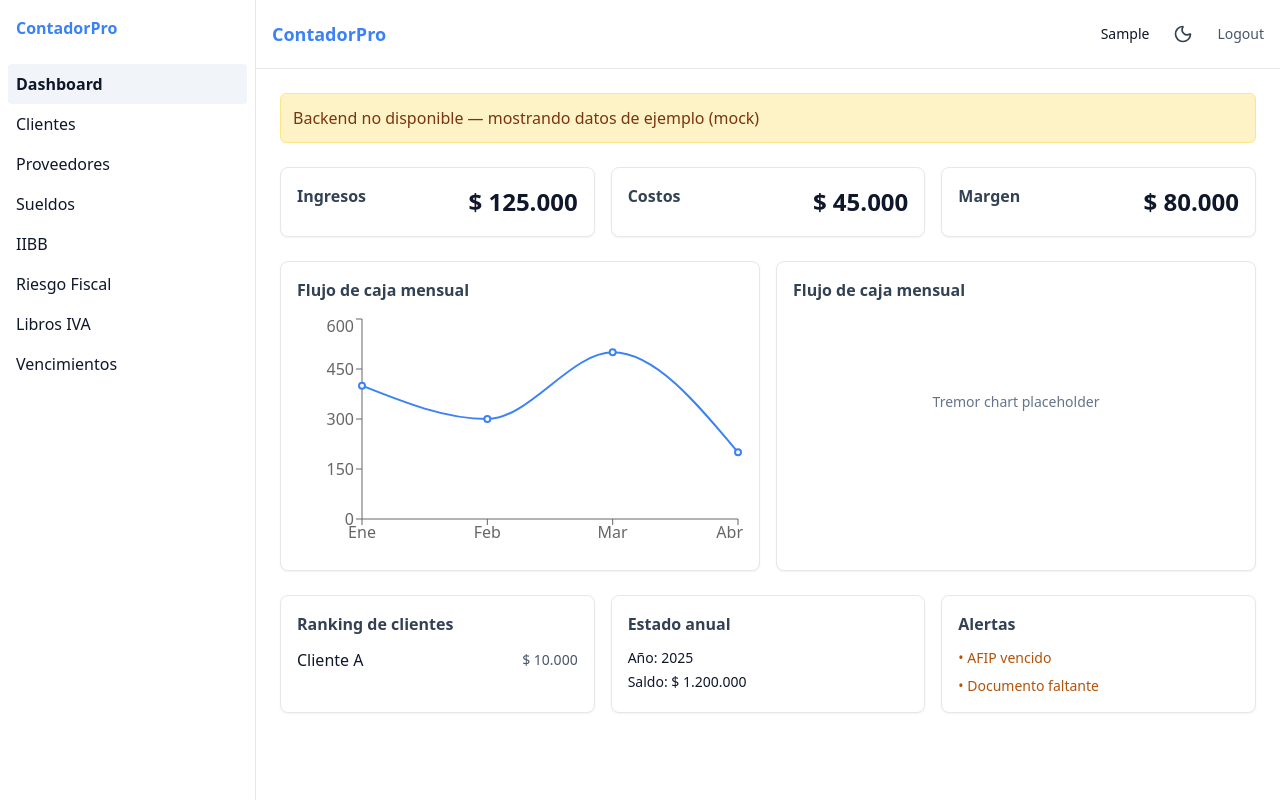
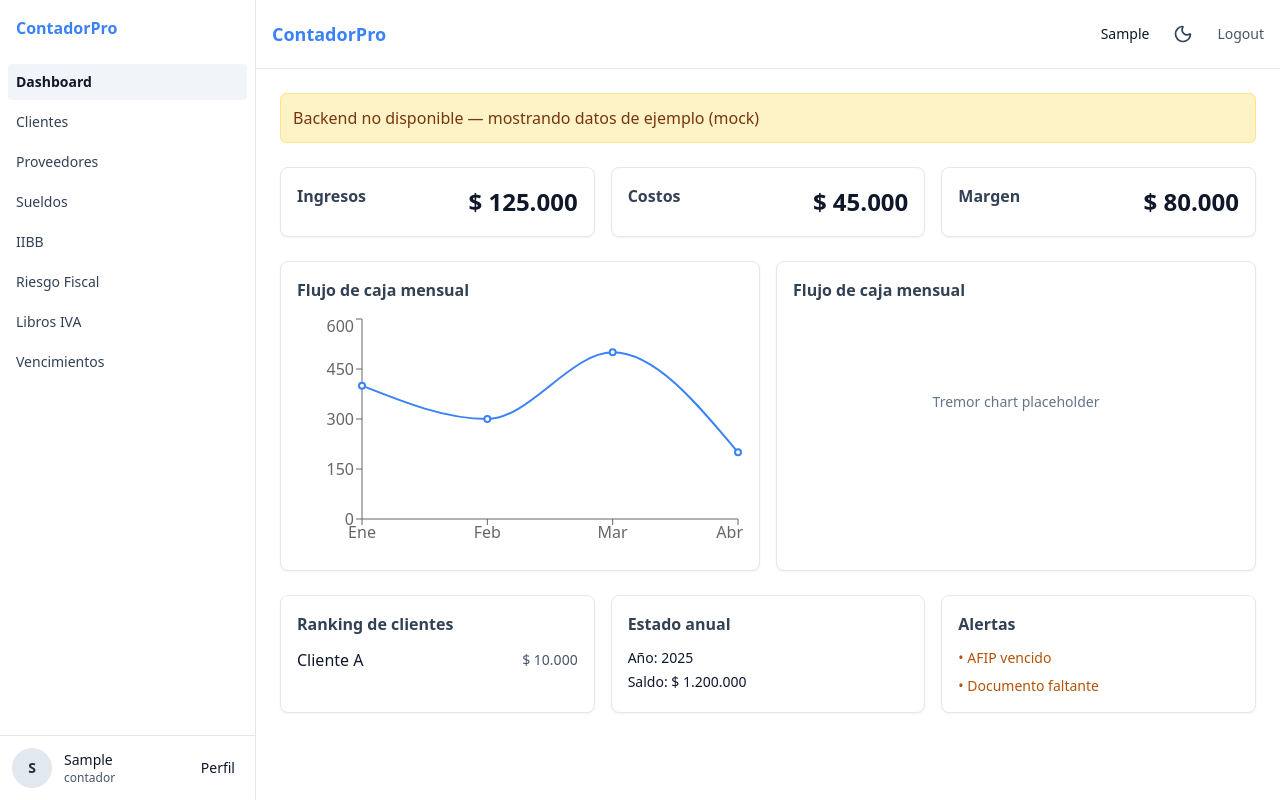
Before and after one commit to lucasromanh/ContadoresSaas, a React (Vite) app: page /login in a window 1280 px wide. Both pictures are taken after typing "Sample" into the empty fields and a click on the button "Entrar". Built offline with nearby package versions, Linux system fonts and the light colour scheme; no server answers.

Commit message:
feat: add Profile page and ProfileCard component, enhance Sidebar and Login page with user context

```diff
--- a/src/App.tsx
+++ b/src/App.tsx
@@ -11,6 +11,7 @@ import { IIBBPage } from './pages/IIBB'
 import { LibrosIVAPage } from './pages/LibrosIVA'
 import { VencimientosPage } from './pages/Vencimientos'
 import { LoginPage } from './pages/Login'
+import { ProfilePage } from './pages/Profile'
 
 function ProtectedRoute({ children, roles }: { children: JSX.Element; roles?: string[] }) {
   const user = useUserStore((s) => s.user)
@@ -35,6 +36,7 @@ export default function App() {
         <Route path="riesgo-fiscal" element={<RiesgoFiscalPage />} />
         <Route path="clientes" element={<ClientesPage />} />
         <Route path="proveedores" element={<ProveedoresPage />} />
+  <Route path="profile" element={<ProfilePage />} />
         <Route path="sueldos" element={<SueldosPage />} />
         <Route path="iibb" element={<IIBBPage />} />
         <Route path="libros-iva" element={<LibrosIVAPage />} />
--- a/src/components/layout/Sidebar.tsx
+++ b/src/components/layout/Sidebar.tsx
@@ -1,5 +1,8 @@
 import React from 'react'
 import { NavLink } from 'react-router-dom'
+import { cn } from '../../lib/utils'
+import { useUserStore } from '../../store/useUserStore'
+import ProfileCard from '../ui/ProfileCard'
 
 export const Sidebar: React.FC = () => {
   const links = [
@@ -13,16 +16,36 @@ export const Sidebar: React.FC = () => {
     { to: '/vencimientos', label: 'Vencimientos' }
   ]
 
+  const user = useUserStore((s) => s.user)
+
   return (
-    <aside className="w-64 bg-white dark:bg-slate-900 border-r dark:border-slate-700 min-h-screen">
+    <aside className="w-64 bg-white dark:bg-slate-900 border-r dark:border-slate-700 min-h-screen flex flex-col">
       <div className="p-4 font-bold text-primary">ContadorPro</div>
-      <nav className="p-2">
-        {links.map((l) => (
-          <NavLink key={l.to} to={l.to} className={({ isActive }) => `block p-2 rounded hover:bg-slate-100 ${isActive ? 'bg-slate-100 font-semibold' : ''}`}>
-            {l.label}
-          </NavLink>
-        ))}
-      </nav>
+
+      <div className="px-2 flex-1 overflow-auto">
+        <nav className="py-2 space-y-1">
+          {links.map((l) => (
+            <NavLink
+              key={l.to}
+              to={l.to}
+              className={({ isActive }) =>
+                cn(
+                  'block p-2 rounded transition-colors text-sm',
+                  isActive
+                    ? 'bg-slate-100 text-slate-900 font-semibold dark:bg-slate-800 dark:text-slate-100'
+                    : 'text-slate-700 hover:bg-slate-100 dark:text-slate-300 dark:hover:bg-slate-800'
+                )
+              }
+            >
+              {l.label}
+            </NavLink>
+          ))}
+        </nav>
+      </div>
+
+      <div className="p-3 border-t dark:border-slate-700">
+        <ProfileCard user={user} />
+      </div>
     </aside>
   )
 }
--- /dev/null
+++ b/src/components/ui/ProfileCard.tsx
@@ -0,0 +1,55 @@
+import React from 'react'
+import { Button } from './Button'
+import { useNavigate } from 'react-router-dom'
+
+type User = {
+  id: string
+  name: string
+  role: 'admin' | 'contador' | 'cliente'
+} | null
+
+const Avatar: React.FC<{ name?: string }> = ({ name }) => {
+  const initials = name
+    ? name
+        .split(' ')
+        .map((n) => n[0])
+        .slice(0, 2)
+        .join('')
+    : 'U'
+
+  return (
+    <div className="h-10 w-10 rounded-full bg-slate-200 dark:bg-slate-700 flex items-center justify-center text-sm font-semibold text-slate-800 dark:text-slate-100">
+      {initials}
+    </div>
+  )
+}
+
+const ProfileCard: React.FC<{ user: User }> = ({ user }) => {
+  const navigate = useNavigate()
+  if (!user)
+    return (
+      <div className="flex items-center justify-between">
+        <div className="text-sm text-slate-500">Invitado</div>
+        <Button variant="ghost" size="sm">Entrar</Button>
+      </div>
+    )
+
+  const goProfile = () => navigate('/profile')
+
+  return (
+    <div className="flex items-center justify-between space-x-3">
+      <div className="flex items-center space-x-3">
+        <Avatar name={user.name} />
+        <div>
+          <div className="text-sm font-medium text-slate-900 dark:text-slate-100">{user.name}</div>
+          <div className="text-xs text-slate-600 dark:text-slate-300">{user.role}</div>
+        </div>
+      </div>
+      <div>
+        <Button variant="ghost" size="sm" onClick={goProfile}>Perfil</Button>
+      </div>
+    </div>
+  )
+}
+
+export default ProfileCard
--- a/src/pages/Login/index.tsx
+++ b/src/pages/Login/index.tsx
@@ -1,6 +1,9 @@
 import React, { useState } from 'react'
 import { useNavigate } from 'react-router-dom'
 import { useUserStore } from '../../store/useUserStore'
+import { Card } from '../../components/ui/Card'
+import { Input } from '../../components/ui/Input'
+import { Button } from '../../components/ui/Button'
 
 export const LoginPage: React.FC = () => {
   const [name, setName] = useState('')
@@ -15,17 +18,27 @@ export const LoginPage: React.FC = () => {
   }
 
   return (
-    <div className="min-h-screen flex items-center justify-center">
-      <form onSubmit={submit} className="w-full max-w-md p-6 bg-white border rounded space-y-4">
-        <h2 className="text-xl font-semibold">Login - ContadorPro (placeholder)</h2>
-        <input className="w-full p-2 border rounded" placeholder="Nombre" value={name} onChange={(e) => setName(e.target.value)} />
-        <select className="w-full p-2 border rounded" value={role} onChange={(e) => setRole(e.target.value as any)}>
-          <option value="admin">Admin</option>
-          <option value="contador">Contador</option>
-          <option value="cliente">Cliente</option>
-        </select>
-        <button className="w-full bg-primary text-white p-2 rounded">Entrar</button>
-      </form>
+    <div className="min-h-screen flex items-center justify-center bg-slate-900 dark:bg-slate-900">
+      <Card className="w-full max-w-md p-6" title="Login - ContadorPro (placeholder)">
+        <form onSubmit={submit} className="space-y-4">
+          <Input placeholder="Nombre" value={name} onChange={(e) => setName(e.target.value)} />
+
+          <div>
+            <label className="sr-only">Rol</label>
+            <select
+              value={role}
+              onChange={(e) => setRole(e.target.value as any)}
+              className="w-full rounded-md border px-3 py-2 bg-white text-slate-900 dark:bg-slate-800 dark:text-slate-100"
+            >
+              <option value="admin">Admin</option>
+              <option value="contador">Contador</option>
+              <option value="cliente">Cliente</option>
+            </select>
+          </div>
+
+          <Button type="submit" className="w-full">Entrar</Button>
+        </form>
+      </Card>
     </div>
   )
 }
--- /dev/null
+++ b/src/pages/Profile/index.tsx
@@ -0,0 +1,25 @@
+import React from 'react'
+import { Card } from '../../components/ui/Card'
+import { useUserStore } from '../../store/useUserStore'
+
+export const ProfilePage: React.FC = () => {
+  const user = useUserStore((s) => s.user)
+
+  if (!user) return <div className="p-6">No hay usuario logueado</div>
+
+  return (
+    <div className="p-6">
+      <Card title="Perfil">
+        <div className="space-y-2">
+          <div className="text-sm">Nombre: <span className="font-medium">{user.name}</span></div>
+          <div className="text-sm">Rol: <span className="font-medium">{user.role}</span></div>
+          <div className="pt-3">
+            <button className="px-3 py-1 rounded bg-primary text-white">Editar</button>
+          </div>
+        </div>
+      </Card>
+    </div>
+  )
+}
+
+export default ProfilePage
--- a/src/pages/Proveedores/index.tsx
+++ b/src/pages/Proveedores/index.tsx
@@ -8,10 +8,28 @@ export const ProveedoresPage: React.FC = () => {
   if (isLoading) return <div>Cargando proveedores...</div>
   if (error) return <div>Error cargando proveedores</div>
 
+  const proveedores = data ?? []
+
   return (
     <div className="space-y-4">
       <Card title="Proveedores - Retenciones y Percepciones">
-        <div className="text-sm">{JSON.stringify(data ?? 'sin datos')}</div>
+        {proveedores.length === 0 ? (
+          <div className="text-sm text-slate-500">No hay proveedores</div>
+        ) : (
+          <ul className="divide-y divide-slate-100 dark:divide-slate-700">
+            {proveedores.map((p: any) => (
+              <li key={p.id} className="py-3">
+                <div className="flex items-center justify-between">
+                  <div className="font-medium text-slate-900 dark:text-slate-100">{p.nombre ?? 'Proveedor'}</div>
+                </div>
+                <div className="mt-2 text-sm text-slate-700 dark:text-slate-300">
+                  <div>Percepciones: {Array.isArray(p.percepciones) ? p.percepciones.join(', ') : String(p.percepciones ?? '-')}</div>
+                  <div>Retenciones: {Array.isArray(p.retenciones) ? p.retenciones.join(', ') : String(p.retenciones ?? '-')}</div>
+                </div>
+              </li>
+            ))}
+          </ul>
+        )}
       </Card>
     </div>
   )
```
